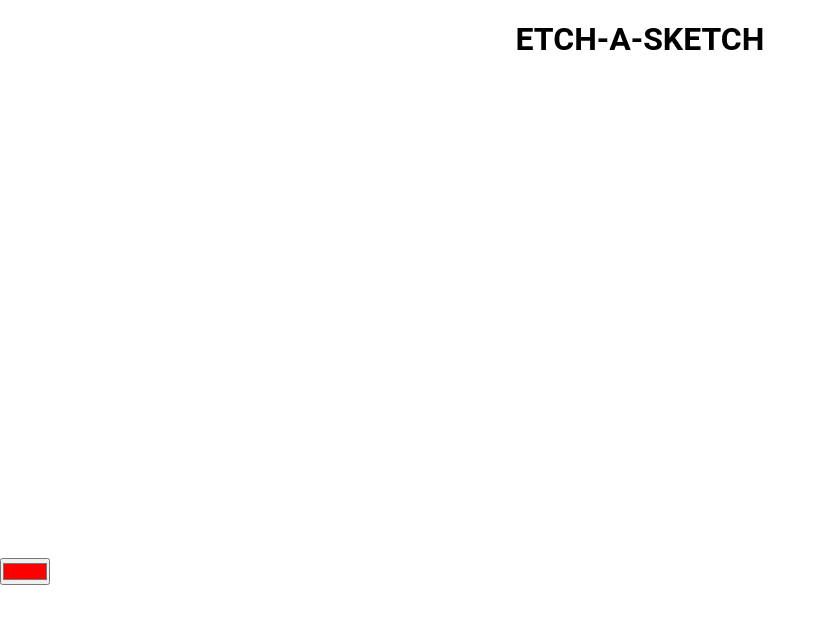
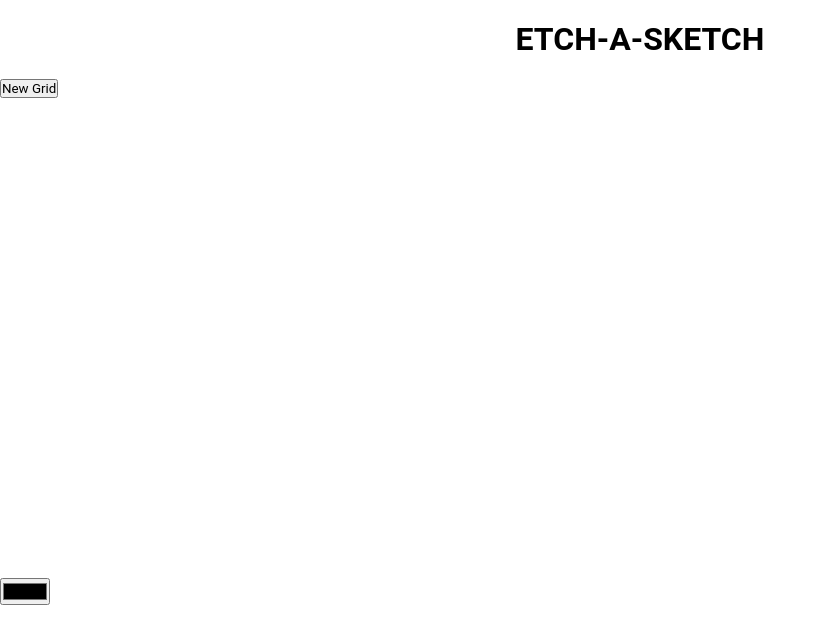
Before and after one commit to demorunner/Etch-A-Sketch, a plain HTML site: page index.html in a window 1280 px wide. Shown: the whole page, without its empty margins (0-826 px from the left). Drawn offline with Linux system fonts and the light colour scheme.

Commit message:
added button

```diff
--- a/index.html
+++ b/index.html
@@ -1,13 +1,15 @@
 <!DOCTYPE html>
 <html lang="en">
+
 <head>
     <meta charset="UTF-8">
     <meta http-equiv="X-UA-Compatible" content="IE=edge">
     <meta name="viewport" content="width=device-width, initial-scale=1.0">
     <title>Etch-A-Sketch</title>
-    <link rel="stylesheet" href="style.css"/>
+    <link rel="stylesheet" href="style.css" />
     <script src="script.js" defer></script>
 </head>
+
 <body>
 
     <!-- <div>The text below has been created dynamically.</div>
@@ -20,15 +22,18 @@
         <h1>ETCH-A-SKETCH</h1>
     </div>
 
+    <button id="new-grid-button">New Grid</button>
+
     <div class="main-display">
         <div class="grid-container">
             <!-- create 256 divs using JavaScript -->
         </div>
     </div>
 
-    <input type="color" id="color-picker" value="#ff0000">
+    <input type="color" id="color-picker" value="black">
 
 
 
 </body>
+
 </html>
```
